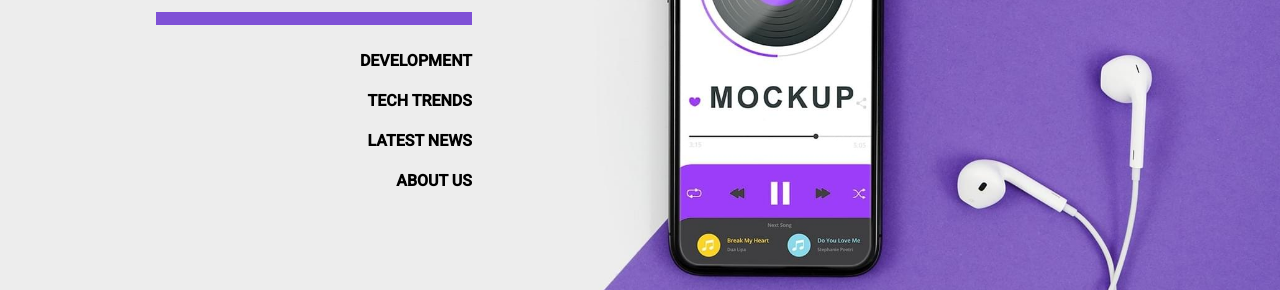
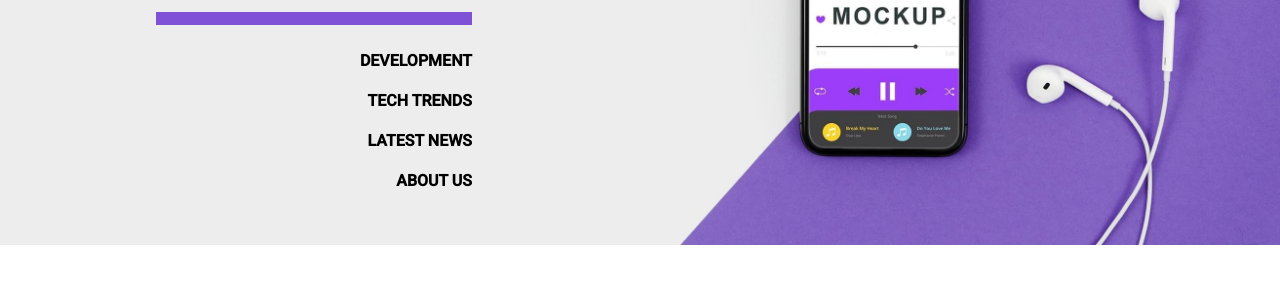
Before and after one commit to dang1707vu/nicepage2, a website: page index.html in a window 1280 px wide. Shown: the part 373-663 px from the top of the page. Drawn offline with nearby package versions, Linux system fonts and the light colour scheme.

Commit message:
responsitivity test hero

```diff
--- a/index.html
+++ b/index.html
@@ -66,7 +66,7 @@
                 </div>
             </div>
             <div class="col-12 col-md-6">
-              <img src="/images/bg-hero.jpg" class="heroImg img-flui" style="max-height: 671px;">
+              <img src="/images/bg-hero.jpg" class="heroImg img-fluid" style="max-height: 671px;">
             </div>
         </div>
     </div>
```
